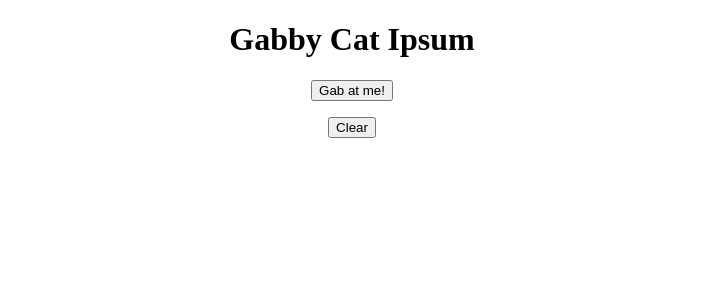
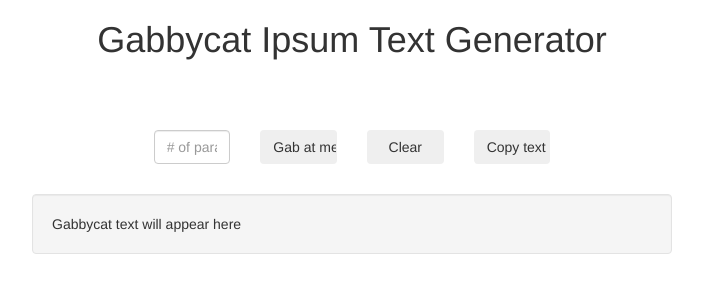
Before and after one commit to purplestencil/gabbycat-ipsum, a plain HTML site: page index.html in a window 1280 px wide. Shown: the whole page, without its empty margins (288-991 px from the left). Drawn offline with nearby package versions, Linux system fonts and the light colour scheme.

Commit message:
First pass complete. Gabbycat chats!

```diff
--- a/gabby.js
+++ b/gabby.js
@@ -1,37 +1,91 @@
+//Gabbycat's vocabulary
+var gabbyVocab = ["purr purr purr!", "chase the stick?", "hide under covers.", "big eyes", "tail swish", "snuggle", "cuddle", "sniff", "scratch the carpet", "watch the birds", "mrrraow!", "hiss", "paw your face", "whisker tickles", "where's the laser?", "meow", "shed everywhere", "land on my feet", "make mummy laugh", "sit on daddy's lap", "wash wash whaa-?", "butthole must sparkle", "love my humans", "where's my food?", "bat bat bat", "ignore you", "look away", "staring contest", "knead the blankie", "I fits, I sits!";]
+
 function gabbycatIpsum(elemID) {
 
-  var gabbyVocab = ["purr purr purr!", "chase the stick ", "hide under blankie.", "big eyes ", "tail swish "];
+  //set minimum and maximum phrase count
+  //I'll have to come back and revisit so that
+  //users can set the number of words exactly
+  var minWord = 10; //document.getElementById('min-word').value;
+  var maxWord = 30; //document.getElementById('max-word').value;
 
-  var minWord = 5; //document.getElementById('min-word').value;
-  var maxWord = 10; //document.getElementById('max-word').value;
-  var numPara = 3; //document.getElementById('num-para').value;
-  var wordCount = Math.floor(Math.random() * (maxWord - minWord)) + minWord;
-
+  //set text variables
   var gabbyText = new Array();
   var paraText = "";
 
+  //get div element
+  var gabbyCat = document.getElementById(elemID);
+
+  //get number of paragraphs user input
+  var numPara = document.getElementById('num-para').value;
+
+  /*if (numPara == 0) {
+    gabbyCat.innerHTML = "Gabby needs to know how much to gab!";
+  }*/
+
+  //create gabby-div to hold gabbycat ipsum text
+  //var gabbyCat = document.createElement("gabby-div");
+  //gabbyCat.class = "well center-block";
+  //document.getElementById("gab").appendChild(gabbyCat);
+
+  //default first sentence
+  gabbyCat.innerHTML = "Gabby ipsum gabby cat chat.";
+
   for (var i = 0; i < numPara; i++) {
+    //generate random count for each paragraph
+    var wordCount = Math.floor(Math.random() * (maxWord - minWord)) + minWord;
     for (var j = 0; j < wordCount; j++) {
+      //pick a random phrase from vocab array
       var newPhrase = gabbyVocab[Math.floor(Math.random() * (gabbyVocab.length - 1))];
+      //select last character of current phrase/para
       var lastChar = paraText.substring(paraText.length - 1, paraText.length);
-      if (lastChar == "." || lastChar == "?" || lastChar == "!") {
-        newPhrase = newPhrase.substring(0, 1).toUpperCase() + newPhrase.substring(1, newPhrase.length);
+      //check if last char is terminal punctuation
+      if (lastChar == "." || lastChar == "?" || lastChar == "!" || lastChar == "") {
+        //if yes, capitalize next letter
+        newPhrase = " " + newPhrase.substring(0, 1).toUpperCase() + newPhrase.substring(1, newPhrase.length);
+      } else {
+        //if no, just add a space and move on
+        newPhrase = " " + newPhrase;
       }
-      paraText += " " + newPhrase;
+      //append new phrase to the current paragraph
+      paraText += newPhrase;
     }
-    gabbyText[i] = paraText.substring(0, 1).toUpperCase() + paraText.substring(1, paraText.length);
-  }
-  gabbyText;
-
-  var gabbyCat =  document.getElementById(elemID);
-
-  gabbyCat.innerHTML = gabbyCat.innerHTML + "Gabby ipsum " + gabbyText[0].substring(0,1).toLowerCase() + gabbyText[0].substring(1, gabbyText[0].length - 1) + ".</p>";
-
-  for (var k = 1; k < numPara; k++) {
-    gabbyCat.innerHTML = gabbyCat.innerHTML + gabbyText[k].substring(0, gabbyText[k].length - 1) + ".</p>";
+    //select last char of paragraph
+    var lastChar = paraText.substring(paraText.length - 1, paraText.length);
+    //if last char is a letter, append a period
+    if (/[a-zA-Z]/.test(lastChar)) {
+      gabbyText[i] = paraText + ".</p>";
+    } else {
+      gabbyText[i] = paraText + "</p>";
+    }
+    //add paragraph to generated text
+    gabbyCat.innerHTML += gabbyText[i];
   }
 }
 
-function clearElem(elemID) {
-  document.getElementById(elemID).innerHTML = "";
+//clears the generated text
+function clearElem() {
+  document.getElementById('gabby-div').innerHTML = "Gabbycat text will appear here";
+  document.getElementById('copystatus').innerHTML = "";
 }
+
+//copies generated text to clipboard
+//this code was from a kind soul on stackoverflow
+//need to revisit and see how it actually works
+//and if I can alter it for my purposes
+function copyToClip(elemID) {
+
+  if (document.selection) {
+    var range = document.body.createTextRange();
+    range.moveToElementText(document.getElementById(elemID));
+    range.select().createTextRange();
+    document.execCommand("Copy");
+
+  } else if (window.getSelection) {
+    var range = document.createRange();
+    range.selectNode(document.getElementById(elemID));
+    window.getSelection().addRange(range);
+    document.execCommand("copy");
+  }
+  document.getElementById('copystatus').innerHTML = "Copied to clipboard!";
+}
--- a/index.html
+++ b/index.html
@@ -2,26 +2,64 @@
 
 <style>
 
-body { text-align: center;}
+.gap {
+  height: 30px;
+}
 
 </style>
 
-<html>
+<html lang="en">
+
 <head>
-<script>type="text/javascript" src="gabby.js"></script>
+	<title>Gabbycat Ipsum</title>
+  <meta charset="utf-8">
+  <meta name="viewport" content="width=device-width, initial-scale=1">
+<link rel="stylesheet" href="https://maxcdn.bootstrapcdn.com/bootstrap/3.3.7/css/bootstrap.min.css">
+<script type="text/javascript" src="gabby.js"></script>
 </head>
 
 <body>
 
-<h1 id="heading">Gabby Cat Ipsum</h1>
+<div class="container-fluid">
 
-<input type="button" onclick="gabbycatIpsum('gabby-div');" value="Gab at me!" id="button">
-<p></p>
+  <h1 class="text-center" id="heading">Gabbycat Ipsum Text Generator</h1>
 
-<div id="gabby-div">
+  <div class="gap"></div>
+  <div class="gap"></div>
+
+  <form action="">
+    <div class="row">
+      <div class="col-md-1 col-xs-offset-4">
+        <input type="text" class="form-control" placeholder="# of paras" id="num-para">
+        <!--<input type="text" placeholder="min word count" id="min-word" >
+		<input type="text" placeholder="max word count" id="max-word" >-->
+      </div>
+
+      <div class="col-md-1">
+        <input type="button" class="btn btn-block" value="Gab at me!" onclick="gabbycatIpsum('gabby-div');" id="gabbutton">
+      </div>
+
+      <div class="col-md-1">
+        <input type="button" class="btn btn-block" value="Clear" onclick="clearElem('gabby-div');" id="clearbutton">
+      </div>
+
+      <div class="col-md-1">
+        <input type="button" class="btn btn-block" value="Copy text" onclick="copyToClip('gabby-div');" id="copybutton">
+      </div>
+
+      <div class="col-md-1 text-left" id="copystatus">
+      </div>
+    </div>
+  </form>
+
+  <div class="gap">
+  </div>
+
+  <div class="row" id="gab">
+    <div class="col-md-6 col-md-offset-3 well" id="gabby-div">
+      Gabbycat text will appear here
+    </div>
+  </div>
 </div>
-<p></p>
-
-<input type="button" onclick="clearGab('gabby-div');" value="Clear" id="button">
 </body>
 </html>
```
